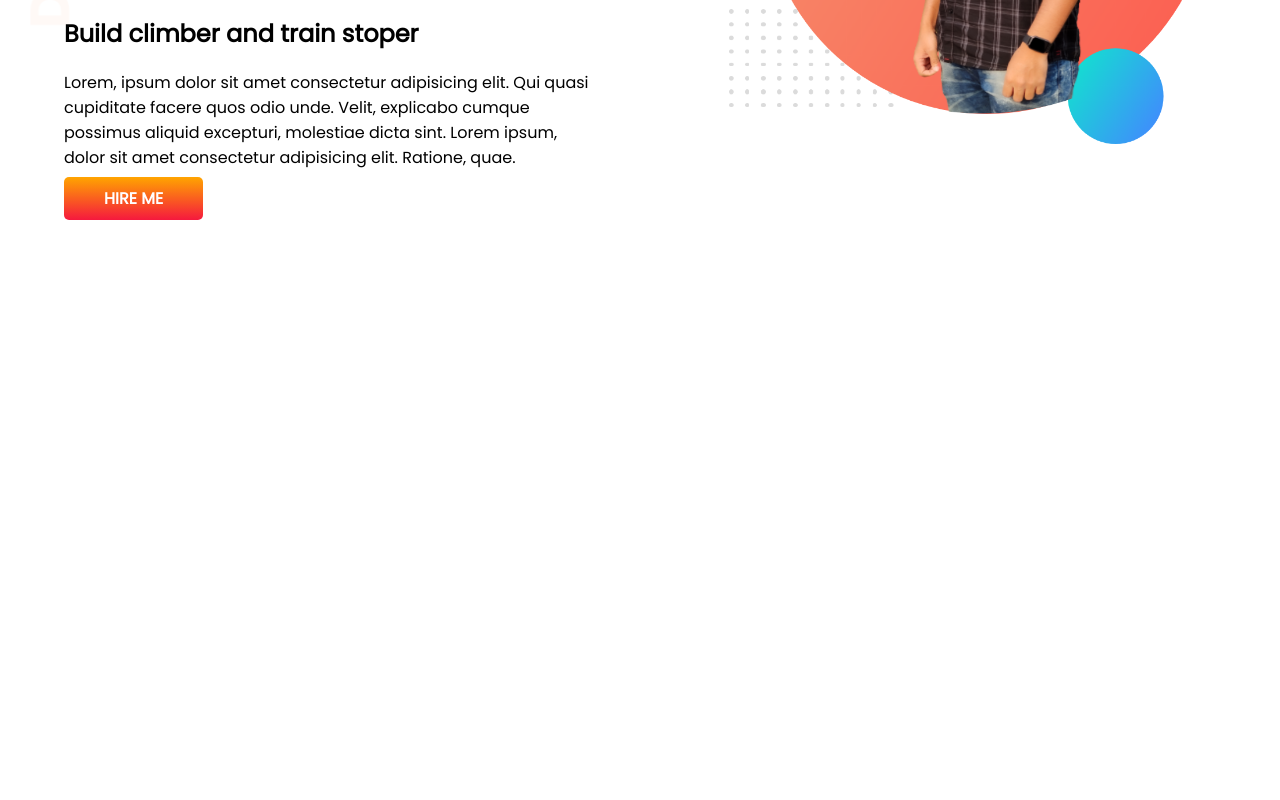
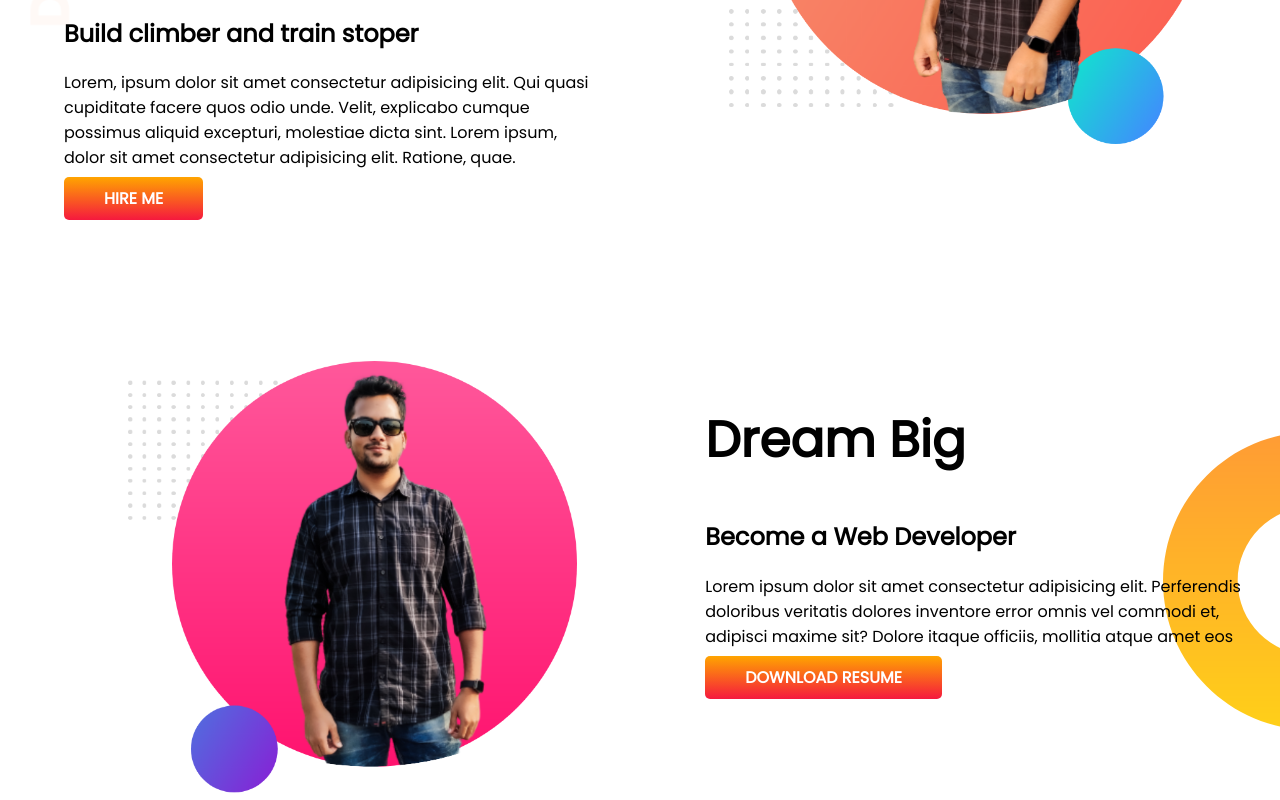
Before and after one commit to sayeedhossain2/developer-portfolio, a plain HTML site: page index.html in a window 1280 px wide. Shown: the part 334-1134 px from the top of the page. Before the commit the page ends 800 px from the top, so only its background shows below. Drawn offline with Linux system fonts and the light colour scheme.

Commit message:
second banner done

```diff
--- a/index.html
+++ b/index.html
@@ -15,7 +15,7 @@
   </head>
   <body>
     <section class="first-banner">
-      <div class="first-desc">
+      <div class="half-desc">
         <h1>Welcome to</h1>
         <h1><span class="heading-name">Sayeed Hossain</span> world!</h1>
         <h2>Build climber and train stoper</h2>
@@ -30,8 +30,30 @@
         >
       </div>
 
-      <div class="first-img">
+      <div class="half-img">
         <img src="images/sayeed1.png" alt="sayeed image" />
+      </div>
+    </section>
+
+
+
+    <section class="dream-big">
+      <div class="half-img">
+        <img src="images/sayeed2.png" alt="sayeed image" />
+      </div>
+
+      <div class="half-desc"">
+        <h1>Dream Big</h1>
+        <h2>Become a Web Developer</h2>
+        <p>
+          Lorem ipsum dolor sit amet consectetur adipisicing elit. Perferendis
+          doloribus veritatis dolores inventore error omnis vel commodi et,
+          adipisci maxime sit? Dolore itaque officiis, mollitia atque amet eos
+
+        </p>
+        <a class="link-button" target="_blank" href="https://www.google.com"
+          >DOWNLOAD RESUME</a
+        >
       </div>
     </section>
   </body>
--- a/style.css
+++ b/style.css
@@ -12,11 +12,11 @@ h1 {
 section {
   display: flex;
 }
-.first-desc {
+.half-desc {
   width: 50%;
   padding-left: 5%;
 }
-.first-img img {
+.half-img img {
   width: 70%;
   padding-left: 20%;
 }
@@ -34,3 +34,13 @@ section {
   background-image: url(images/top-banner.png);
   background-repeat: no-repeat;
 }
+
+.dream-big {
+  margin-top: 150px;
+}
+
+.dream-big {
+  background-image: url(images/dream-bg.png);
+  background-repeat: no-repeat;
+  background-position: right;
+}
```
